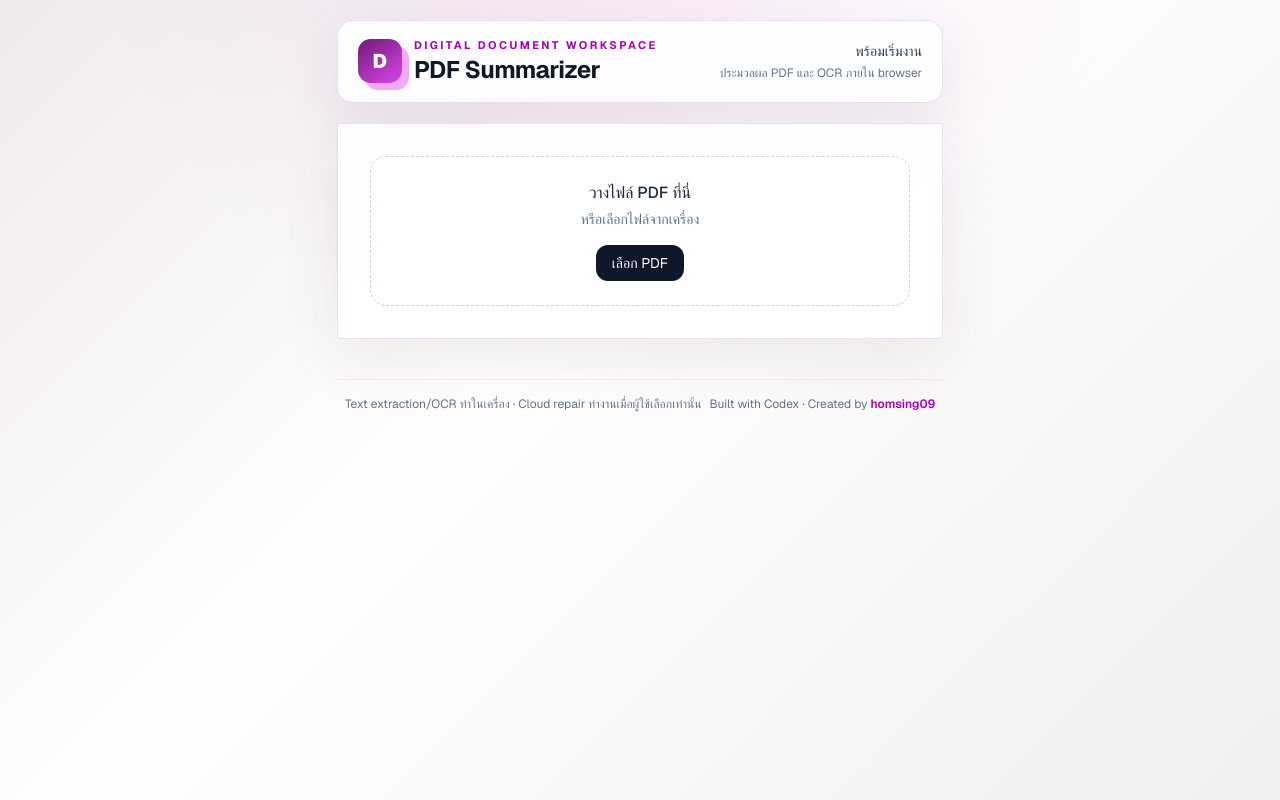
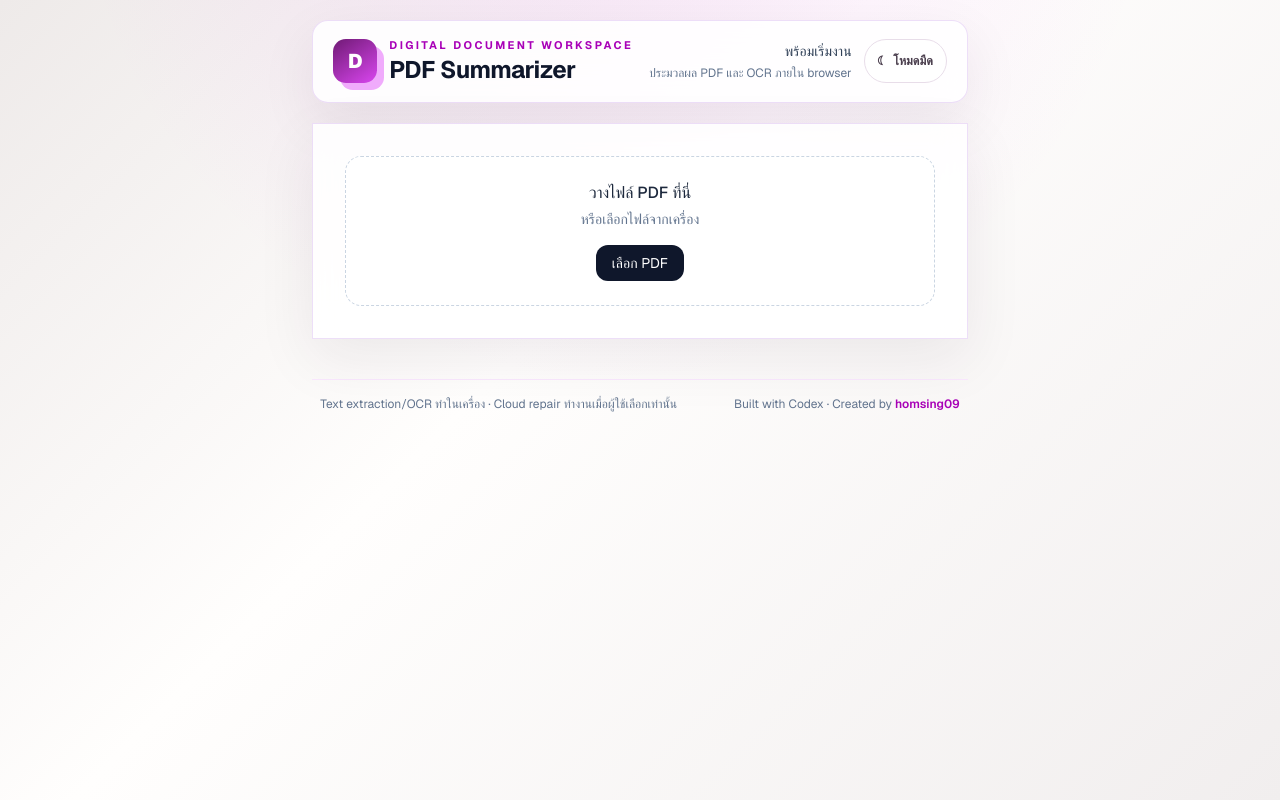
Before and after one commit to homsing09/pdf-summarizer, a Next.js app: page / in a window 1280 px wide. Built offline with nearby package versions, Linux system fonts and the light colour scheme.

Commit message:
feat: add persistent light and dark theme toggle

```diff
--- a/app/globals.css
+++ b/app/globals.css
@@ -3,6 +3,11 @@
 :root {
   --background: #f7f5f5;
   --foreground: #221d26;
+}
+
+:root[data-theme="dark"] {
+  --background: #151117;
+  --foreground: #f3edf5;
 }
 
 @theme inline {
@@ -16,6 +21,7 @@ body {
   background: radial-gradient(circle at 48% -20%, rgba(217, 70, 239, 0.12), transparent 34rem), linear-gradient(135deg, #eeeae9 0%, #fffefd 42%, #f1eeee 100%);
   color: var(--foreground);
   font-family: var(--font-geist-sans), Arial, Helvetica, sans-serif;
+  transition: background .2s ease, color .2s ease;
 }
 
 .document-header, .paper-panel { border: 1px solid rgba(126, 34, 206, .14); background: rgba(255,255,255,.88); box-shadow: 0 20px 55px rgba(50, 30, 54, .08); backdrop-filter: blur(16px); }
@@ -34,12 +40,39 @@ body {
 .tab-button { padding:.4rem .75rem; font-size:.75rem; }
 .tab-button-active { background:white; color:#86198f; box-shadow:0 1px 4px rgba(50,30,54,.12); }
 .document-editor { border:1px solid #eadfeb; background:linear-gradient(#fff,#fffdff); }
+.theme-toggle { display:flex; min-height:44px; align-items:center; gap:.45rem; border:1px solid #e8dde9; border-radius:999px; background:white; padding:.55rem .8rem; color:#4a3e4d; font-size:.78rem; font-weight:700; white-space:nowrap; transition:.18s ease; }
 button:disabled { cursor:not-allowed; opacity:.4; box-shadow:none; }
 button:not(:disabled):hover { transform:translateY(-1px); }
+
+:root[data-theme="dark"] body { background:radial-gradient(circle at 48% -20%,rgba(217,70,239,.15),transparent 34rem),linear-gradient(135deg,#100d12 0%,#1b161e 48%,#121014 100%); }
+:root[data-theme="dark"] .document-header,
+:root[data-theme="dark"] .paper-panel { border-color:rgba(232,121,249,.2); background:rgba(35,28,38,.9); box-shadow:0 20px 55px rgba(0,0,0,.28); }
+:root[data-theme="dark"] .text-slate-900,
+:root[data-theme="dark"] .text-slate-700 { color:#f3edf5; }
+:root[data-theme="dark"] .text-slate-600,
+:root[data-theme="dark"] .text-slate-500 { color:#c4b8c8; }
+:root[data-theme="dark"] .text-fuchsia-700 { color:#f0abfc; }
+:root[data-theme="dark"] .bg-fuchsia-50\/60,
+:root[data-theme="dark"] .bg-violet-50\/60 { background:rgba(88,28,92,.18); }
+:root[data-theme="dark"] .border-fuchsia-100,
+:root[data-theme="dark"] .border-violet-100 { border-color:rgba(232,121,249,.2); }
+:root[data-theme="dark"] .bg-white,
+:root[data-theme="dark"] .choice-pill,
+:root[data-theme="dark"] .page-input,
+:root[data-theme="dark"] .page-badge { background:#2a222e; color:#f3edf5; }
+:root[data-theme="dark"] .bg-slate-100 { background:#1b171e; }
+:root[data-theme="dark"] .secondary-button,
+:root[data-theme="dark"] .theme-toggle { border-color:#514454; background:#2a222e; color:#f3edf5; }
+:root[data-theme="dark"] .mode-button { background:#342a37; color:#e4d8e7; }
+:root[data-theme="dark"] .tab-button-active { background:#413346; color:#f0abfc; }
+:root[data-theme="dark"] .document-editor { border-color:#514454; background:linear-gradient(#241d28,#1c171f); color:#f3edf5; }
+:root[data-theme="dark"] .document-editor::placeholder { color:#96899a; }
 
 @media (max-width: 640px) {
   .primary-button, .dark-button, .secondary-button, .mode-button { min-height: 44px; }
   .page-input { min-height: 44px; }
   .document-header { align-items: flex-start; }
   .document-header > div:last-child { width: 100%; text-align: left; }
+  .document-header > div:last-child { justify-content: space-between; }
+  .document-header > div:last-child > div { text-align: left; }
 }
--- a/app/layout.tsx
+++ b/app/layout.tsx
@@ -19,7 +19,11 @@ export default function RootLayout({ children }: LayoutProps<"/">) {
     <html
       lang="th"
       className={`${geistSans.variable} ${geistMono.variable} h-full antialiased`}
+      suppressHydrationWarning
     >
+      <head>
+        <script dangerouslySetInnerHTML={{ __html: `(function(){try{var t=localStorage.getItem('pdf-summarizer-theme');if(t!=='light'&&t!=='dark')t=matchMedia('(prefers-color-scheme: dark)').matches?'dark':'light';document.documentElement.dataset.theme=t;document.documentElement.style.colorScheme=t}catch(e){}})()` }} />
+      </head>
       <body className="min-h-full flex flex-col">{children}</body>
     </html>
   );
--- a/components/Workspace.tsx
+++ b/components/Workspace.tsx
@@ -14,6 +14,7 @@ import { UploadZone } from "./UploadZone";
 
 const modes: Array<[SummaryMode, string]> = [["short_summary", "สรุปย่อ"], ["action_items", "สิ่งที่ต้องทำ"]];
 type TextView = "cleaned" | "raw" | "summary";
+type Theme = "light" | "dark";
 
 export function Workspace() {
   const [file, setFile] = useState<File | null>(null);
@@ -34,8 +35,13 @@ export function Workspace() {
   );
   const [status, setStatus] = useState("พร้อมเริ่มงาน");
   const [busy, setBusy] = useState(false);
+  const [theme, setTheme] = useState<Theme>("light");
 
   useEffect(() => () => { if (url) URL.revokeObjectURL(url); }, [url]);
+  useEffect(() => {
+    const frame = requestAnimationFrame(() => setTheme(document.documentElement.dataset.theme === "dark" ? "dark" : "light"));
+    return () => cancelAnimationFrame(frame);
+  }, []);
   const visibleText = useMemo(() => view === "summary" ? summary : view === "raw" ? rawText : text, [view, summary, rawText, text]);
 
   async function load(nextFile: File) {
@@ -123,10 +129,18 @@ export function Workspace() {
     setFile(null); setUrl(null); setTotalPages(0); setRawText(""); setText(""); setSummary(""); setView("cleaned"); setStatus("พร้อมเริ่มงาน");
   }
 
+  function toggleTheme() {
+    const nextTheme: Theme = theme === "dark" ? "light" : "dark";
+    document.documentElement.dataset.theme = nextTheme;
+    document.documentElement.style.colorScheme = nextTheme;
+    localStorage.setItem("pdf-summarizer-theme", nextTheme);
+    setTheme(nextTheme);
+  }
+
   return <main className="mx-auto flex min-h-screen max-w-[1680px] flex-col px-4 py-5 md:px-7">
     <header className="document-header mb-5 flex flex-wrap items-center justify-between gap-4 rounded-2xl px-5 py-4">
       <div className="flex items-center gap-3"><div className="brand-mark">D</div><div><p className="text-[11px] font-bold tracking-[0.22em] text-fuchsia-700">DIGITAL DOCUMENT WORKSPACE</p><h1 className="text-2xl font-bold tracking-tight text-slate-900">PDF Summarizer</h1></div></div>
-      <div className="text-right"><p className="text-sm font-medium text-slate-700">{status}</p><p className="mt-1 text-xs text-slate-500">ประมวลผล PDF และ OCR ภายใน browser</p></div>
+      <div className="flex items-center gap-3"><div className="text-right"><p className="text-sm font-medium text-slate-700">{status}</p><p className="mt-1 text-xs text-slate-500">ประมวลผล PDF และ OCR ภายใน browser</p></div><button type="button" onClick={toggleTheme} className="theme-toggle" aria-label={theme === "dark" ? "เปลี่ยนเป็นโหมดสว่าง" : "เปลี่ยนเป็นโหมดมืด"} aria-pressed={theme === "dark"}><span aria-hidden="true">{theme === "dark" ? "☀" : "☾"}</span><span>{theme === "dark" ? "โหมดสว่าง" : "โหมดมืด"}</span></button></div>
     </header>
     {!url && <section className="paper-panel mb-5 p-5 md:p-8"><UploadZone onFile={load} /></section>}
     {url && <div className="grid flex-1 gap-5 lg:grid-cols-[minmax(0,1.05fr)_minmax(430px,.95fr)]">
```
